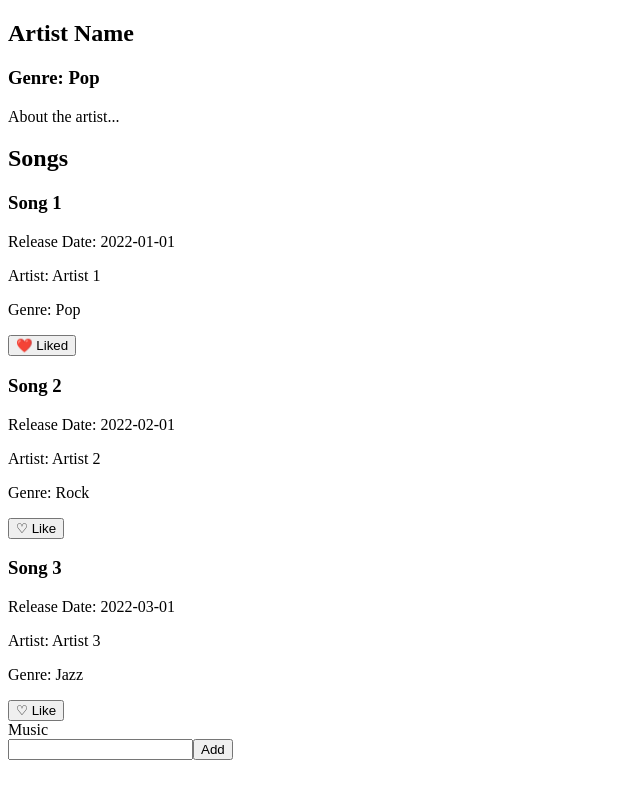
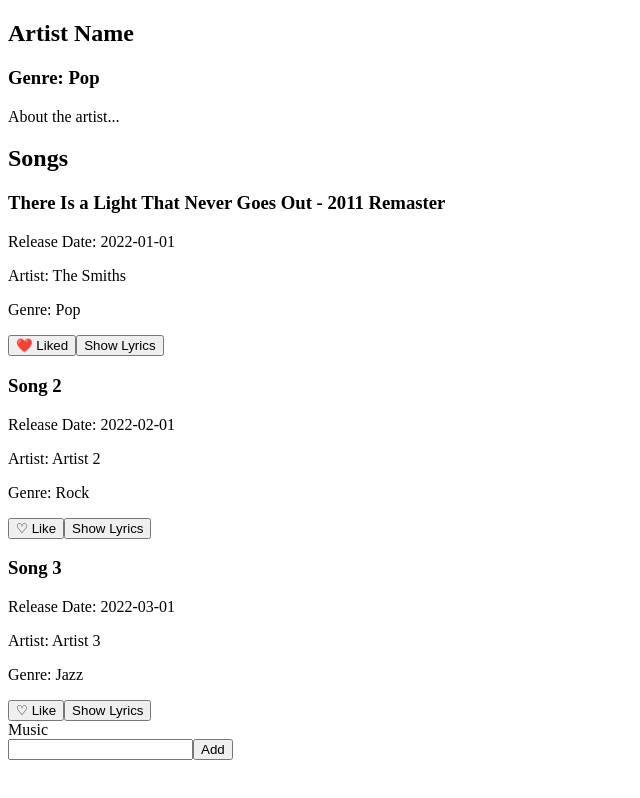
Before and after one commit to Lukeoakins/Music-frontend, a React (Vite) app: page / in a window 1280 px wide. Shown: the whole page, without its empty margins (0-640 px from the left). Built offline with nearby package versions, Linux system fonts and the light colour scheme.

Commit message:
added useeffect for lyric functionality

```diff
--- a/src/App.jsx
+++ b/src/App.jsx
@@ -12,8 +12,8 @@ export default function App() {
   const [songs, setSongs] = useState([
     {
       id: 1,
-      title: "Song 1",
-      artist: "Artist 1",
+      title: "There Is a Light That Never Goes Out - 2011 Remaster",
+      artist: "The Smiths",
       releaseDate: "2022-01-01",
       genre: "Pop",
       liked: true,
--- a/src/components/SongCard.jsx
+++ b/src/components/SongCard.jsx
@@ -1,4 +1,33 @@
+import React, { useState, useEffect } from 'react';
+
 export default function SongCard({ song, toggleLike }) {
+    const [lyrics, setLyrics] = useState('');
+    const [showLyrics, setShowLyrics] = useState(false);
+    const [loading, setLoading] = useState(false);
+
+    useEffect(() => {
+        if (!showLyrics) return
+
+        async function fetchLyrics() {
+            setLoading(true)
+
+            try {
+                const response = await fetch(`https://api.lyrics.ovh/v1/${encodeURIComponent(song.artist)}/${encodeURIComponent(song.title)}`)
+
+                if (!response.ok) {
+                    throw new Error('Lyrics not found')
+                }
+
+                const data = await response.json()
+                setLyrics(data.lyrics)
+            } catch (error) {
+                setLyrics('Lyrics not found')
+            }
+            setLoading(false)
+        }
+        fetchLyrics()
+    }, [showLyrics, song.artist, song.title]);
+
     return (
         <div>
             <h3>{song.title}</h3>
@@ -9,6 +38,16 @@ export default function SongCard({ song, toggleLike }) {
             <button onClick={() => toggleLike(song.id)}>
                 {song.liked ? '❤️ Liked' : '♡ Like'}
             </button>
+
+            <button onClick={() => setShowLyrics(!showLyrics)}>
+                {showLyrics ? 'Hide Lyrics' : 'Show Lyrics'}
+            </button>
+
+            {showLyrics && (
+                <div className="lyrics">
+                    {loading ? <p>Loading lyrics...</p> : <p>{lyrics}</p>}
+                </div>
+            )}
         </div>
     )
 }
```
